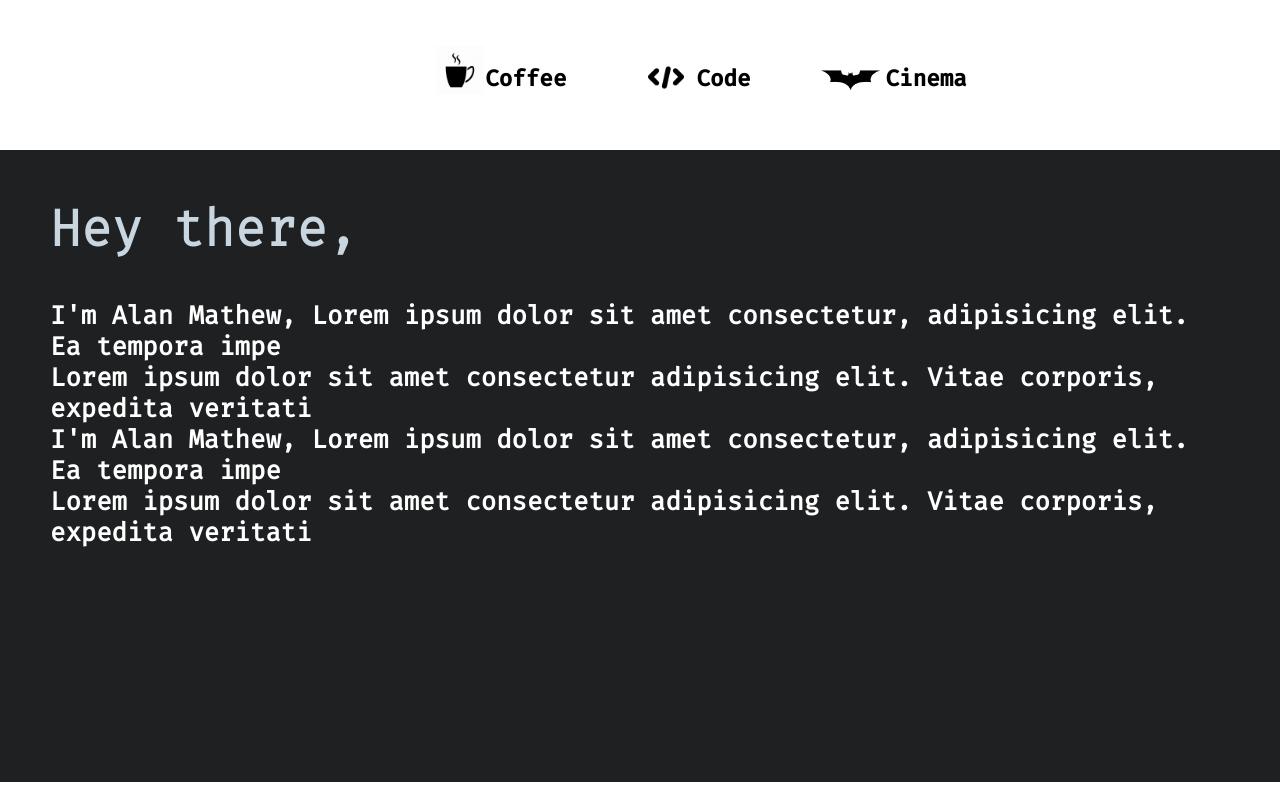
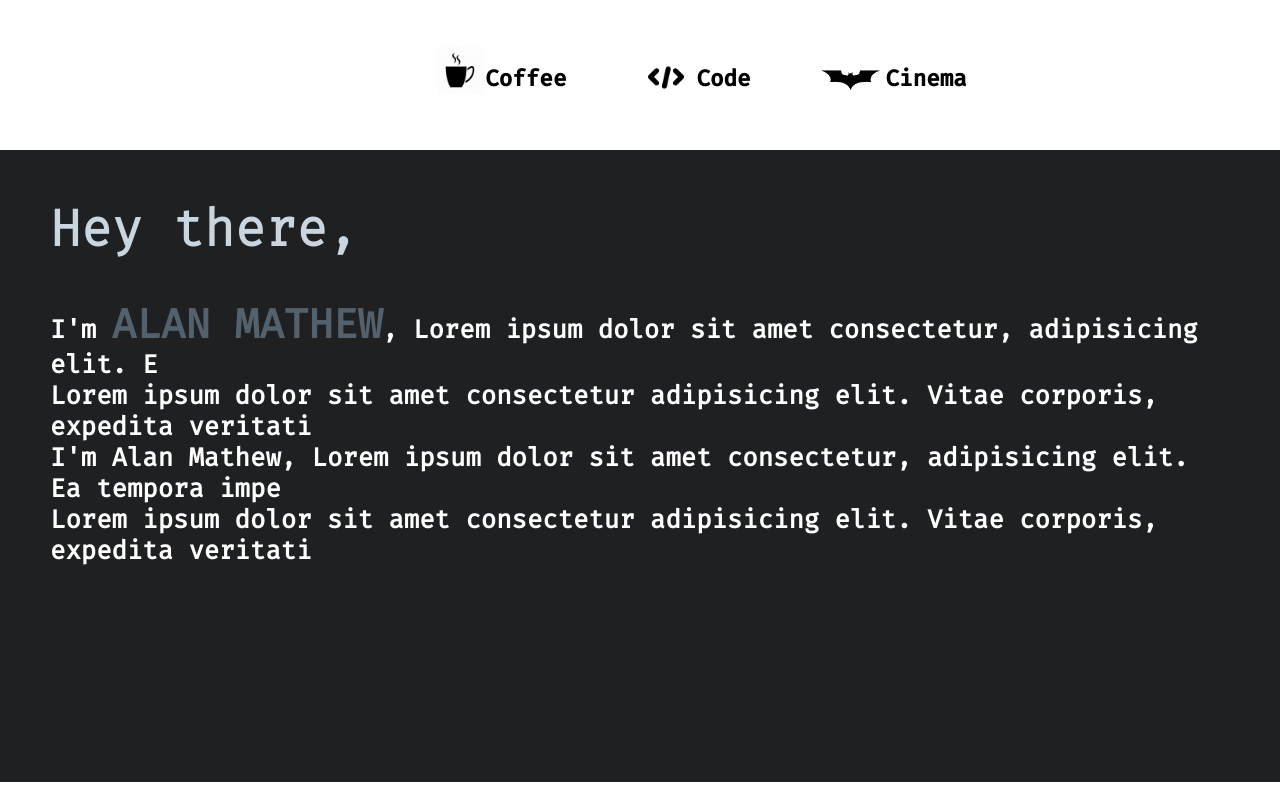
Before and after one commit to alanmatw/matlen.dev, a Vue app: page / in a window 1280 px wide. Built offline with nearby package versions, Linux system fonts and the light colour scheme.

Commit message:
fix: minor fixes

```diff
--- a/src/components/Home/Landing.vue
+++ b/src/components/Home/Landing.vue
@@ -2,7 +2,7 @@
   <div class = "Main">
     <div class="Base">
       <h1>Hey there,</h1>
-      <h2>I'm Alan Mathew, Lorem ipsum dolor sit amet consectetur, adipisicing elit. Ea tempora impe</h2>
+      <h2>I'm <span id="Lname">ALAN MATHEW</span>, Lorem ipsum dolor sit amet consectetur, adipisicing elit. E</h2>
       <h2>Lorem ipsum dolor sit amet consectetur adipisicing elit. Vitae corporis, expedita veritati</h2>
       <h2>I'm Alan Mathew, Lorem ipsum dolor sit amet consectetur, adipisicing elit. Ea tempora impe</h2>
       <h2>Lorem ipsum dolor sit amet consectetur adipisicing elit. Vitae corporis, expedita veritati</h2>
@@ -36,4 +36,8 @@ export default {
     font-size: 25px;
     font-family: 'FiraCode-Regular';
   }
+  #Lname {
+    font-size: 40px;
+    color: #52616b;
+  }
 </style>
```
